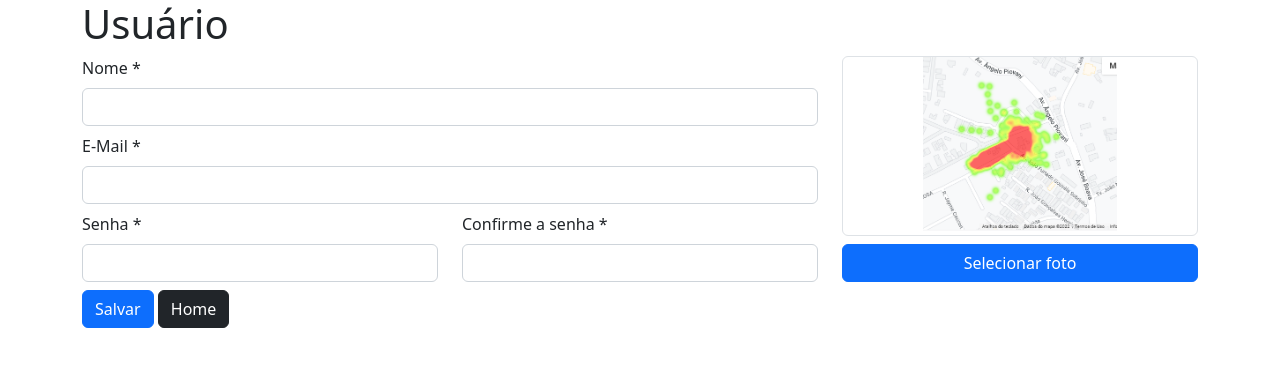
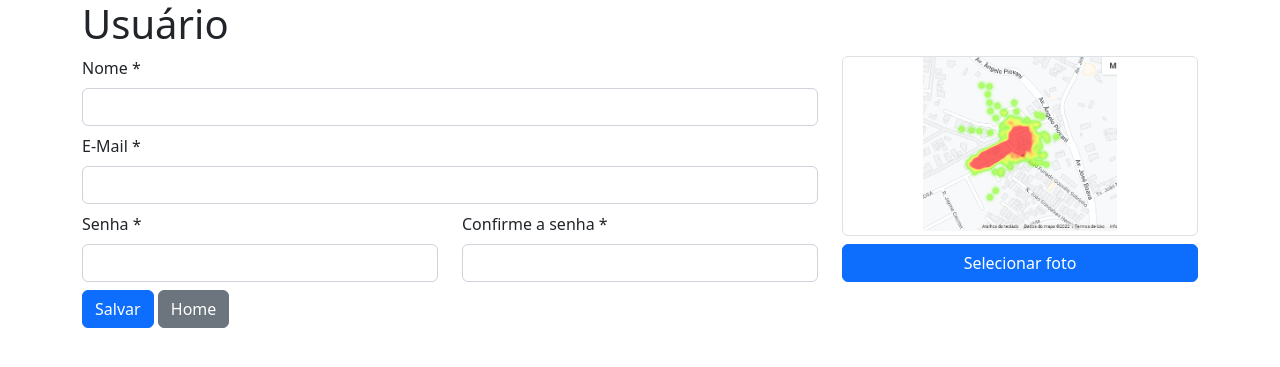
Before and after one commit to BotGui/Laravel, a Laravel app: page /user in a window 1280 px wide. Shown: the top 367 px of the page. Run offline with Laravel 8, Linux system fonts and the light colour scheme; data that the repository does not hold is empty.

Commit message:
Button color

```diff
--- a/resources/views/series/index.blade.php
+++ b/resources/views/series/index.blade.php
@@ -1,6 +1,6 @@
 <x-layout title="Séries">
 
-	<a href="{{ route('series.create') }}" class="btn btn-dark mb-2">Adicionar</a>
+	<a href="{{ route('series.create') }}" class="btn btn-secondary mb-2">Adicionar</a>
     <a href="{{ route('user.index') }}" class="btn btn-primary mb-2">Usuário</a>
 
 	<ul class="list-group mb-2">
--- a/resources/views/users/index.blade.php
+++ b/resources/views/users/index.blade.php
@@ -47,7 +47,7 @@
 
         <button class="btn btn-primary">Salvar</button>
 
-        <a class="btn btn-dark" href="{{ route('series.index') }}">Home</a>
+        <a class="btn btn-secondary" href="{{ route('series.index') }}">Home</a>
 
     </form>
 </x-layout>
```
